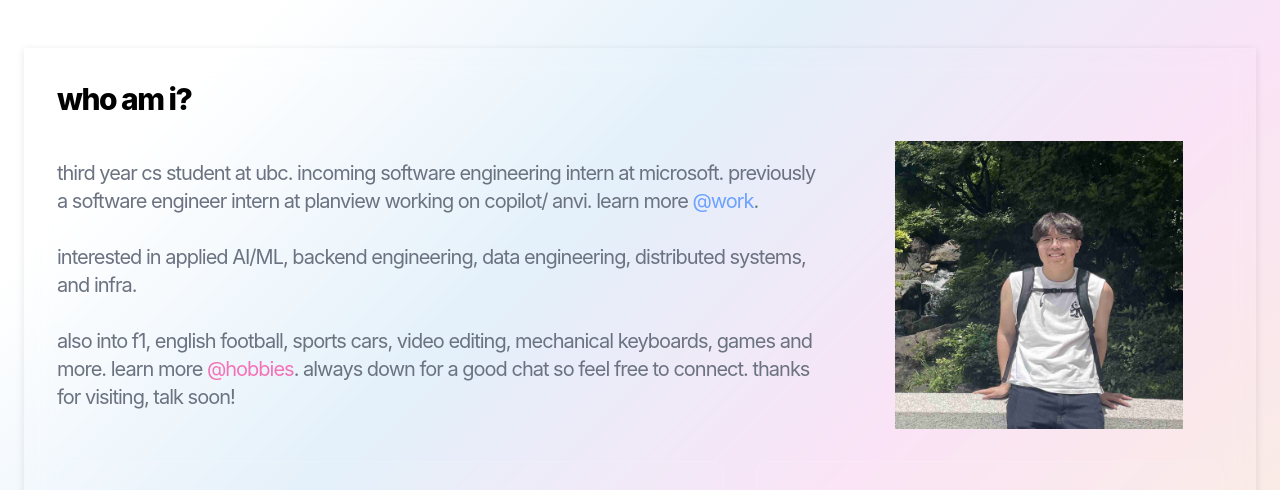
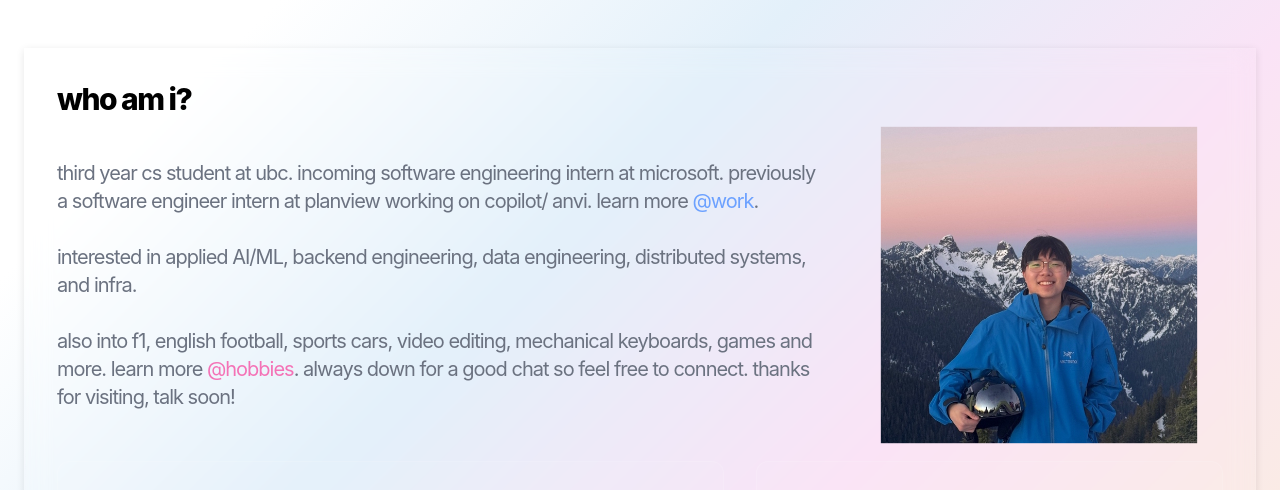
Before and after one commit to rzhang57/rmzhang-website, a Next.js app: page / in a window 1280 px wide. Shown: the part 1040-1530 px from the top of the page. Built offline with nearby package versions, Linux system fonts and the light colour scheme; no server answers.

Commit message:
update photo

```diff
--- a/src/components/landing/About/About.tsx
+++ b/src/components/landing/About/About.tsx
@@ -13,7 +13,7 @@ export default function About() {
     const [activeHobby, setActiveHobby] = useState(0);
     const [showAltImage, setShowAltImage] = useState(false);
 
-    const imageSrc = showAltImage ? "/statics/otherimage.png" : "/statics/potential.jpg";
+    const imageSrc = showAltImage ? "/statics/otherimage.png" : "/statics/potential2.jpg";
 
     function handleAvatarClick() {
         setShowAltImage((prev) => !prev);
@@ -45,7 +45,7 @@ export default function About() {
                                 }}
                                 exit={{ opacity: 0, scale: 0.9 }}
                             >
-                                <Avatar className="w-36 h-36 md:w-72 md:h-72 group-hover:scale-110 duration-300">
+                                <Avatar className="w-36 h-36 md:w-72 md:h-72 scale-110 group-hover:scale-125 duration-300">
                                     <AvatarImage src={imageSrc} />
                                 </Avatar>
                             </motion.div>
```
Also changed, not shown: public/statics/potential2.jpg (added).
